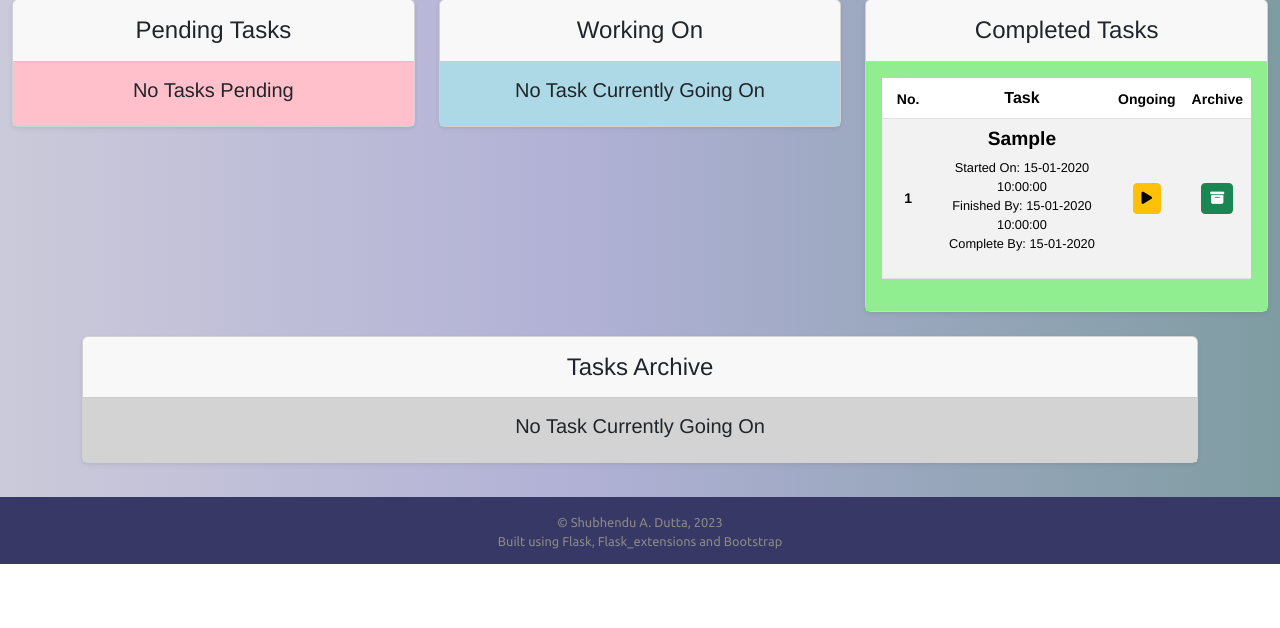
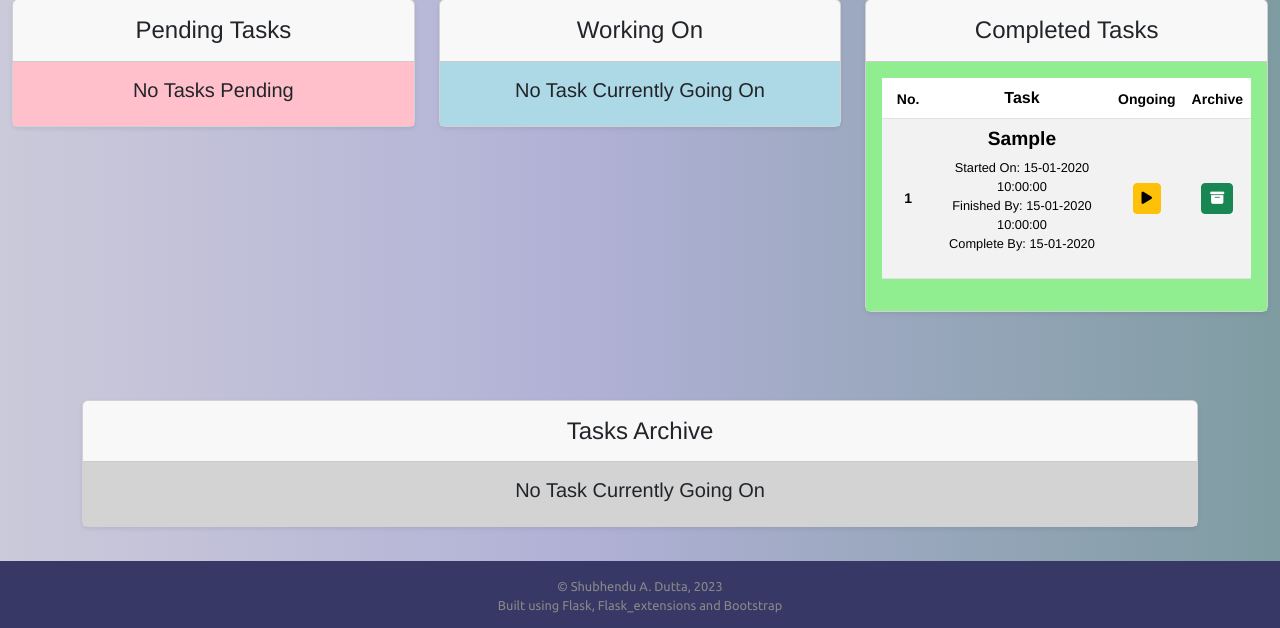
Before and after one commit to shubhenduanupamdutta/Portfolio_08_ToDo_List, a Flask app: page / in a window 1280 px wide. Shown: the part 526-1154 px from the top of the page. Before the commit the page ends 1090 px from the top, so only its background shows below. Run offline with Flask 3, Linux system fonts and the light colour scheme; a user stored in the database is signed in; tables that the repository leaves empty hold one stand-in row (values such as "Sample post"); some libraries are stand-ins or nearby versions; some web fonts are replaced.

Commit message:
adjust padding of archive section.

```diff
--- a/static/css/style.css
+++ b/static/css/style.css
@@ -171,6 +171,10 @@ nav img:hover {
     background-color: lightgreen;
 }
 
+
+#archive {
+    padding-top: 5%;
+}
 #archive .card-body {
     background-color: lightgrey;
     overflow-x: auto;
```
